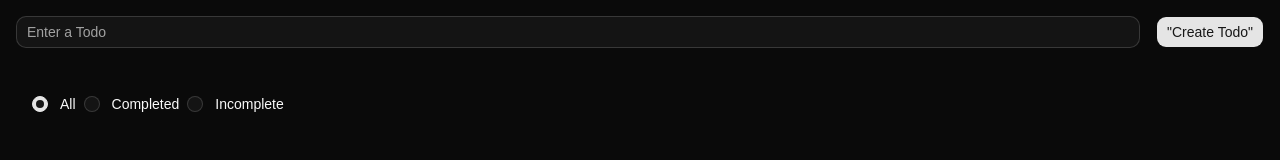
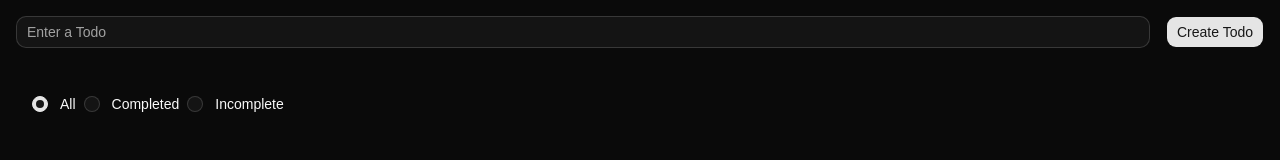
Before and after one commit to krutarth-pipaliya-simform/Practical-5_Todo-context, a React (Vite) app: page / in a window 1280 px wide. Shown: the top 160 px of the page. Built offline with nearby package versions, Linux system fonts and the light colour scheme.

Commit message:
fix: memoised the handlers to prevent re-renders

```diff
--- a/src/components/ContextWrapper.tsx
+++ b/src/components/ContextWrapper.tsx
@@ -1,4 +1,4 @@
-import { createContext } from "react";
+import { createContext, useMemo } from "react";
 import type { TodoType } from "@/components/Todo";
 import { useTodoState } from "@/hooks/useTodoState";
 
@@ -11,11 +11,18 @@ export const TodoHandlerContext = createContext<{
 
 export const ContextWrapper = ({ children }) => {
     const { todos, createTodo, deleteTodo, toggleTodo } = useTodoState();
+    const handlers = useMemo(
+        () => ({
+            createTodo,
+            deleteTodo,
+            toggleTodo,
+        }),
+        [createTodo, deleteTodo, toggleTodo],
+    );
+
     return (
         <TodoStateContext.Provider value={todos}>
-            <TodoHandlerContext.Provider value={{ createTodo, deleteTodo, toggleTodo }}>
-                {children}
-            </TodoHandlerContext.Provider>
+            <TodoHandlerContext.Provider value={handlers}>{children}</TodoHandlerContext.Provider>
         </TodoStateContext.Provider>
     );
 };
--- a/src/components/form/TaskForm.tsx
+++ b/src/components/form/TaskForm.tsx
@@ -5,6 +5,7 @@ import { TodoHandlerContext } from "../ContextWrapper";
 
 export const TaskForm = ({ className }: { className: string }) => {
     const { createTodo } = useContext(TodoHandlerContext);
+    console.log("form ");
     return (
         <form
             className={className}
@@ -29,7 +30,7 @@ export const TaskForm = ({ className }: { className: string }) => {
                 isRequired={true}
             />
             <Button className="transition-colors hover:bg-green-500 cursor-pointer hover:text-white">
-                "Create Todo"
+                Create Todo
             </Button>
         </form>
     );
--- a/src/hooks/useTodoState.ts
+++ b/src/hooks/useTodoState.ts
@@ -1,5 +1,5 @@
 import type { TodoType } from "@/components/Todo";
-import { useEffect, useState } from "react";
+import { useCallback, useEffect, useState } from "react";
 
 export const useTodoState = () => {
     const [todos, setTodos] = useState<TodoType[]>(getLocalstorageTodos());
@@ -8,21 +8,21 @@ export const useTodoState = () => {
         localStorage.setItem("todos", JSON.stringify(ValidTodos(todos)));
     }, [todos]);
 
-    const createTodo = (newTodo: TodoType) => {
+    const createTodo = useCallback((newTodo: TodoType) => {
         setTodos((prevTodos) => [...prevTodos, newTodo]);
-    };
+    }, []);
 
-    const deleteTodo = (todoId: string) => {
+    const deleteTodo = useCallback((todoId: string) => {
         setTodos((prevTodos) => prevTodos.filter(({ id }) => id != todoId));
-    };
+    }, []);
 
-    const toggleTodo = (todoId: string) => {
+    const toggleTodo = useCallback((todoId: string) => {
         setTodos((prevTodos) =>
             prevTodos.map((todo) =>
                 todoId === todo.id ? { ...todo, isComplete: !todo.isComplete } : todo,
             ),
         );
-    };
+    }, []);
 
     return { todos, createTodo, deleteTodo, toggleTodo };
 };
```
